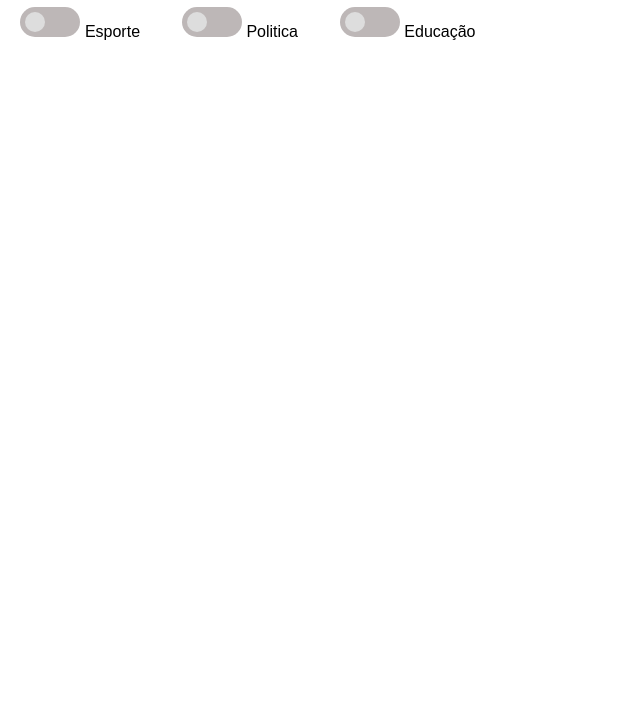
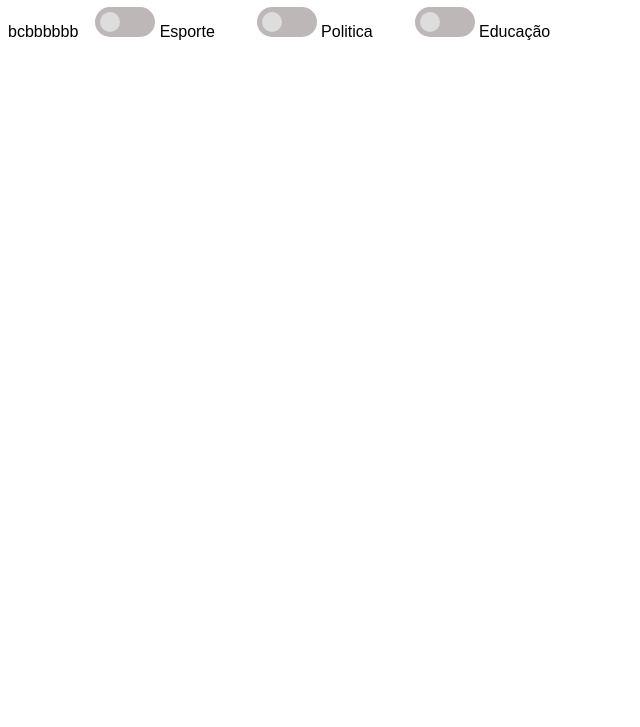
Before and after one commit to DanielSBaumann/HTML-CSS-Studies, a plain HTML site: page ex28.html in a window 1280 px wide. Shown: the part 73-800 px from the top of the page, without its empty margins (0-640 px from the left). Drawn offline with Linux system fonts and the light colour scheme.

```diff
--- a/ex28.html
+++ b/ex28.html
@@ -57,6 +57,7 @@
     <h1>Estrutura Básica</h1>
 
     <label>
+        bcbbbbbb
         <input type="checkbox">
         <span></span>
         Esporte
```
